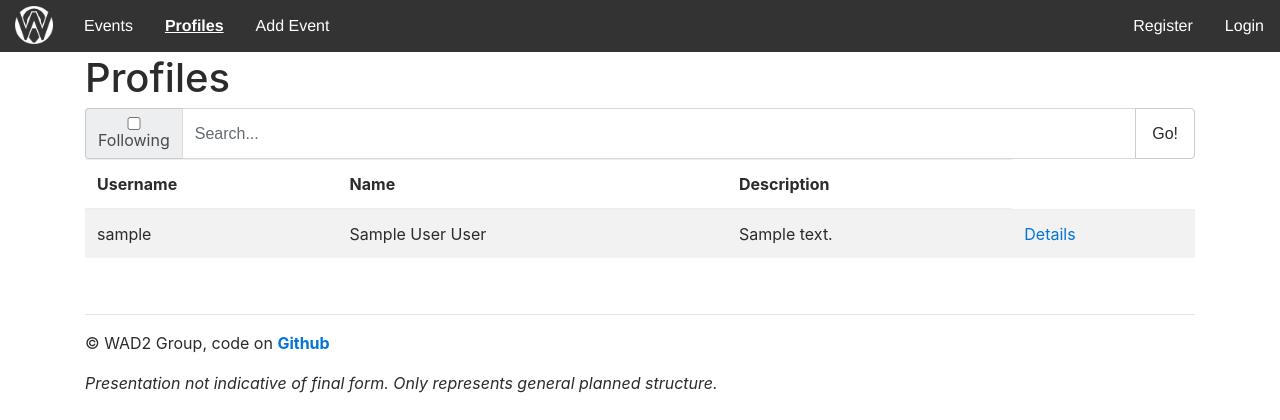
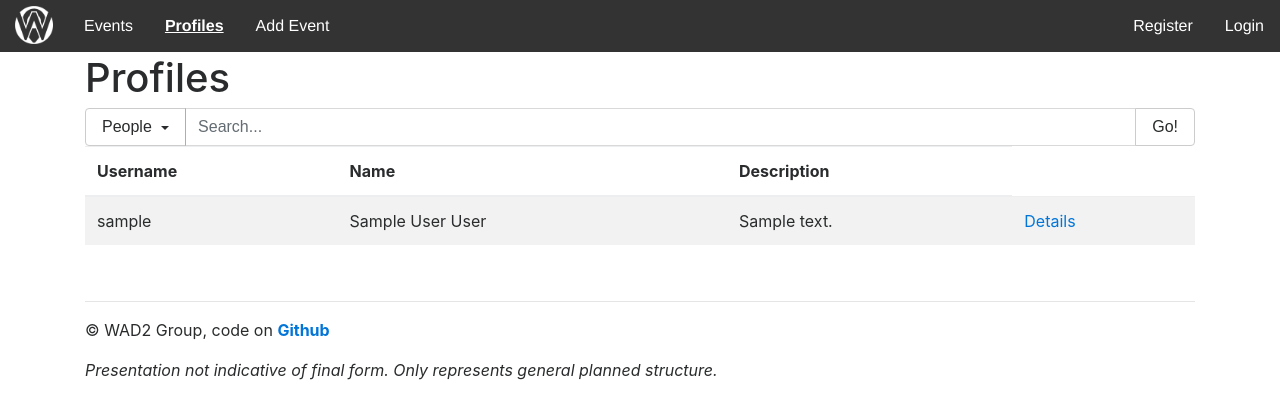
Before and after one commit to Lindronics/wad2_group_project, a Django app: page /profiles in a window 1280 px wide. Shown: the top 420 px of the page. Run offline with Django 3.2, Linux system fonts and the light colour scheme; tables that the repository leaves empty hold one stand-in row (values such as "Sample post"); some libraries are stand-ins or nearby versions.

Commit message:
Added primitive search function for profiles list page

```diff
--- a/project_whats_on/templates/whats_on_dot_com/events.html
+++ b/project_whats_on/templates/whats_on_dot_com/events.html
@@ -18,7 +18,6 @@
         <div id="filter_menu">
             <div class="input-group">
                 <span class="input-group-btn">
-                    <!--<button class="btn btn-secondary" type="button" >All events</button>-->
                     <a href="" class="btn btn-primary" type="button">All events</a>
                 </span>
                 <!-- People filter -->
--- a/project_whats_on/templates/whats_on_dot_com/profiles.html
+++ b/project_whats_on/templates/whats_on_dot_com/profiles.html
@@ -20,15 +20,33 @@ What's On - Profiles
 
     <h1>Profiles</h1>
     {% if profiles %}
-        <form lass="form-signin" role="form" method="POST" action=".">
+        <form lass="form-signin" role="form" method="POST" action="" id="filter_profiles_form">
+            {% csrf_token %}
             <div id="filter_menu">
                 <div class="input-group">
-                    <span class="input-group-addon">
-                        <input type="checkbox" aria-label="Following"> Following
-                    </span>
-                    <input type="text" class="form-control" placeholder="Search..."/>
+                    <!-- People filter -->
+                    <div class="input-group-btn">
+                        <button type="button" class="btn btn-secondary dropdown-toggle" data-toggle="dropdown" aria-haspopup="true" aria-expanded="false">
+                            People
+                        </button>
+                        <div class="dropdown-menu">
+                            {% if filter_profiles_form.people %}
+                                {% for p in filter_profiles_form.people %}
+                                    <div class="dropdown-item">
+                                        {{p}}
+                                    </div>
+                                {% endfor %}
+                            {% else %}
+                                No people options available.
+                            {% endif %}
+                            <div role="separator" class="dropdown-divider"></div>
+                            <a class="dropdown-item" href="#">Remove filter</a>
+                        </div>
+                    </div>
+                    <!-- Search bar -->
+                    <input type="text" class="form-control" placeholder="{{search_bar_initial}}" id="id_search" name="search"/>
                     <span class="input-group-btn">
-                        <button class="btn btn-secondary" type="button">Go!</button>
+                        <button class="btn btn-secondary" type="submit" name="submit">Go!</button>
                     </span>
                 </div>
             </div>
--- a/project_whats_on/whats_on_dot_com/forms.py
+++ b/project_whats_on/whats_on_dot_com/forms.py
@@ -53,6 +53,21 @@ class FilterEventsForm(forms.ModelForm):
         model = Event
         fields = ("name",)
 
+class FilterProfilesForm(forms.ModelForm):
+    people_choices = (
+        (1, "People I follow"),
+        (2, "My followers"),
+        (3, "Popular profiles"),
+    )
+
+    user = forms.CharField(max_length=128, required=False)
+    search = forms.CharField(max_length=128, required=False)
+    people = forms.ChoiceField(choices=people_choices, required=False, widget=forms.RadioSelect)
+
+    class Meta:
+        model = UserProfile
+        fields = ("user", )
+
 # Set up profile for registered account
 class ProfileSetupForm(forms.ModelForm):
     forename = forms.CharField(max_length=128)
--- a/project_whats_on/whats_on_dot_com/views.py
+++ b/project_whats_on/whats_on_dot_com/views.py
@@ -1,9 +1,10 @@
 from django.shortcuts import render
 from django.http import HttpResponse, HttpResponseRedirect
 from django.contrib.auth.decorators import login_required
+from django.db.models import Q
+
 from whats_on_dot_com.models import User, UserProfile, Event, Category
-
-from whats_on_dot_com.forms import NewEventForm, ProfileSetupForm, FilterEventsForm
+from whats_on_dot_com.forms import NewEventForm, ProfileSetupForm, FilterEventsForm, FilterProfilesForm
 
 # INDEX (home page, redirects to events page)
 def index(request):
@@ -57,13 +58,11 @@ def events(request):
                 print(queryset)
                 if queryset:
                     events_buffer = events
-                    events = []
+                    events = Event.objects.all().filter(pk=-1)
                     for p in queryset:
-                        events += events_buffer.filter(interested=p)
-
+                        events = events | events_buffer.filter(interested=p)
         else:
             print(filter_events_form.errors)
-
 
     context_dict = {
         "events":events,
@@ -99,8 +98,42 @@ def add_event(request):
 
 # PROFILES (profiles list including search etc.)
 def profiles(request):
+    filter_profiles_form = FilterProfilesForm()
+
+    # Initial value of search bar
+    sb = "Search..."
+
+    # Initial queryset
     user_profiles = UserProfile.objects.all()
-    return render(request, 'whats_on_dot_com/profiles.html', {"profiles":user_profiles})
+
+    # If filter request
+    if request.method == "POST":
+        filter_events_form = FilterEventsForm(request.POST)
+
+        if filter_events_form.is_valid():
+            data = filter_events_form.cleaned_data
+
+            # Filter search bar
+            sb = data["search"]
+            if sb:
+                # Search for usernames and real names
+                # TODO sort of a hack ATM to search for combined fore- and surnames
+                splitted = sb.split(" ")
+                if len(splitted) > 1:
+                    user_profiles = user_profiles.filter(forename__icontains=splitted[0]) | user_profiles.filter(surname__icontains=splitted[1])
+                else:
+                    user_profiles = user_profiles.filter(user__username__icontains=sb) | user_profiles.filter(forename__icontains=sb) | user_profiles.filter(surname__icontains=sb)
+
+        else:
+            print(filter_profiles_form.errors)
+
+
+    context_dict = {
+        "profiles":user_profiles,
+        "search_bar_initial":sb
+    }
+
+    return render(request, 'whats_on_dot_com/profiles.html', context_dict)
 
 # ABOUT (about page with project information)
 def about(request):
```
